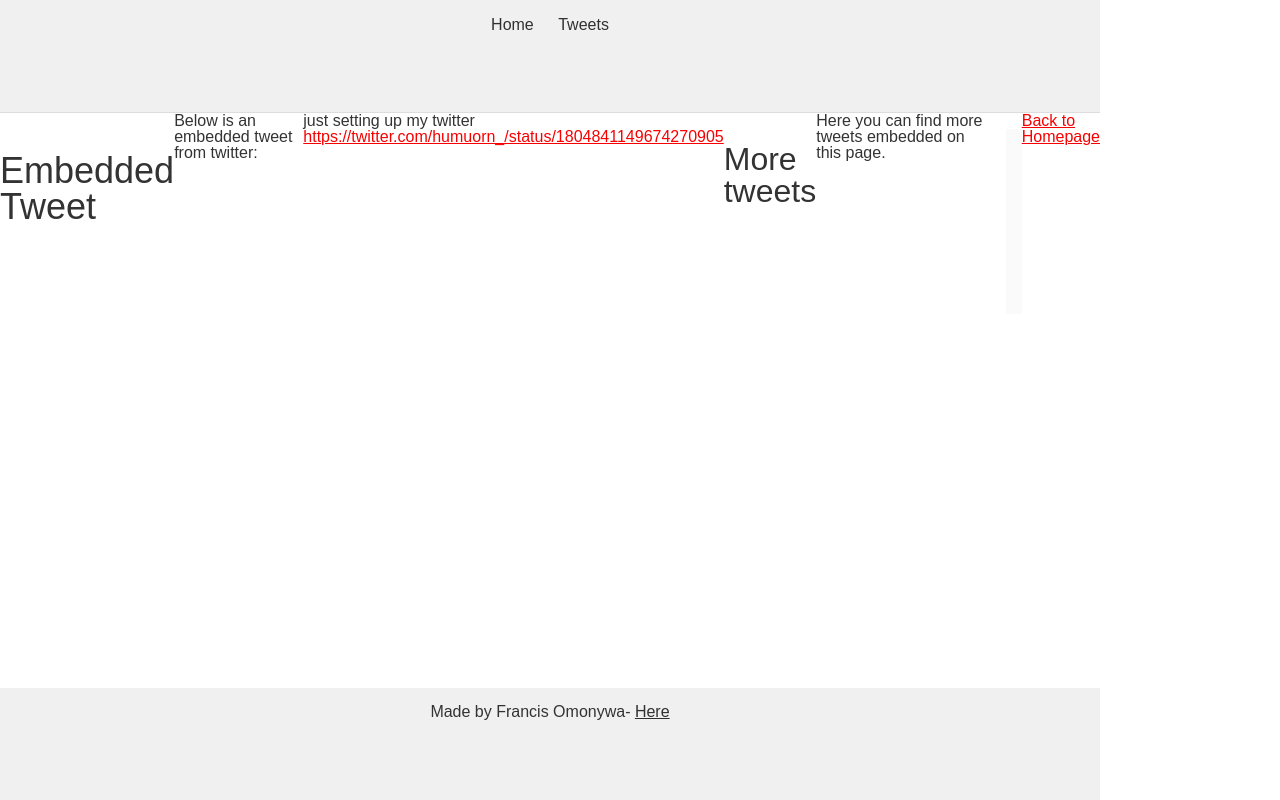
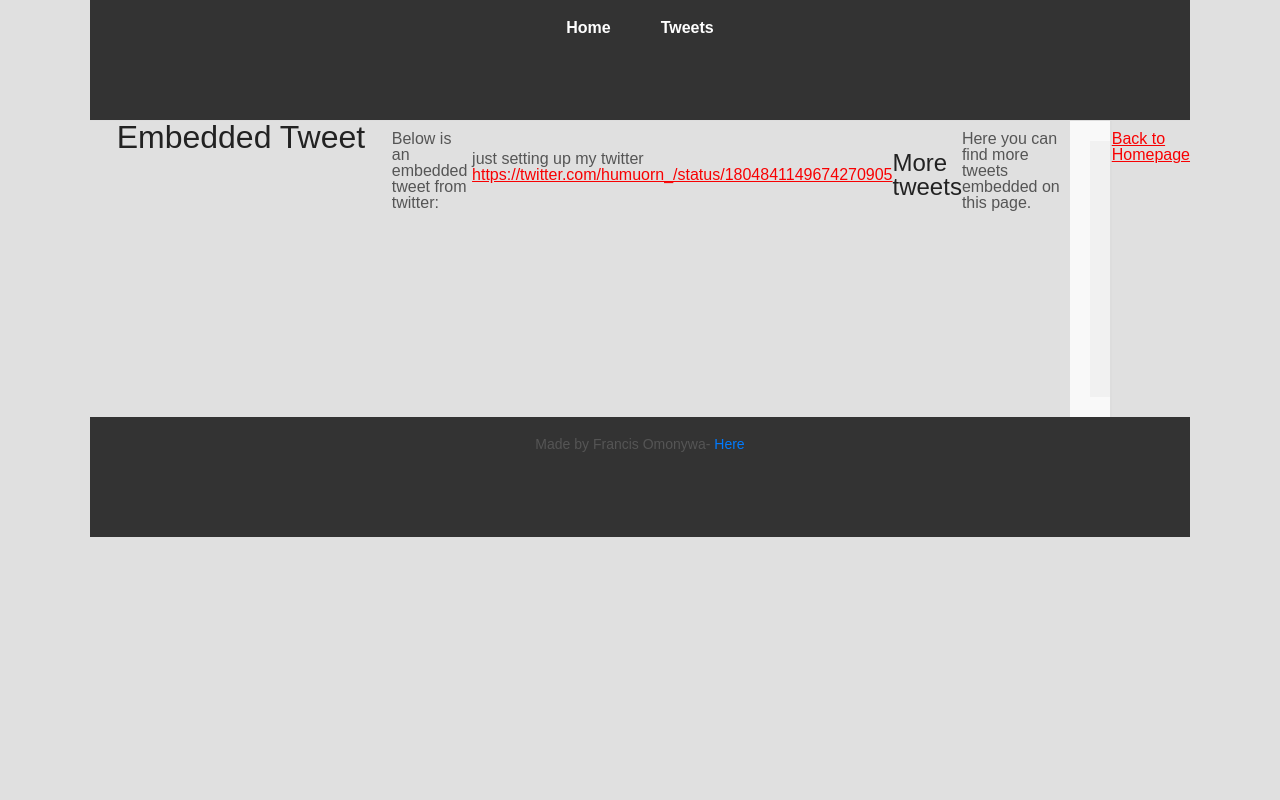
Before and after one commit to francisomonywa/alx_html_css, a plain HTML site: page tweets.html in a window 1280 px wide. Drawn offline with Linux system fonts and the light colour scheme.

Commit message:
Added colors

```diff
--- a/styles.css
+++ b/styles.css
@@ -1,14 +1,10 @@
-/* Make body a flex container with column direction */
+ /* Flexbox Layout */
 
  body {
      display: flex;
      flex-direction: column;
-    margin: 0;
-    height: 100vh;
+     font-family: Arial, sans-serif;
  }
-
-
-/* Make main a flex container with row direction */
 
  main {
      display: flex;
@@ -16,40 +12,127 @@ main {
      flex: auto;
  }
 
-
-/* Article takes 2/3 of the width */
-
  article {
      flex: 2;
      overflow-y: auto;
-    padding: 1rem;
+     padding: 20px;
+     background-color: #f9f9f9;
+     border-right: 2px solid #ddd;
  }
-
-
-/* Aside takes 1/3 of the width */
 
  aside {
      flex: 1;
      overflow-y: auto;
-    padding: 1rem;
+     padding: 20px;
+     background-color: #f1f1f1;
  }
-
-
-/* Optional styling for header and footer */
 
  header,
  footer {
-    padding: 1rem;
-    background-color: #f0f0f0;
+     padding: 20px;
+     background-color: #333;
+     color: white;
      text-align: center;
  }
 
+ header ul {
+     list-style-type: none;
+     padding: 0;
+     display: flex;
+     justify-content: center;
+ }
 
-/* Optional basic styling for the whole page */
+ header ul li {
+     margin: 0 15px;
+ }
 
-html,
+ header ul li a {
+     color: white;
+     text-decoration: none;
+     font-weight: bold;
+ }
+
+ header ul li a:hover {
+     text-decoration: underline;
+ }
+
+ .logo {
+     font-size: 24px;
+     margin-right: 20px;
+ }
+ /* Article Content Styling */
+
+ article h2 {
+     color: #333;
+ }
+
+ article p {
+     line-height: 1.6;
+ }
+
+ article a {
+     color: #007BFF;
+     text-decoration: none;
+ }
+
+ article a:hover {
+     text-decoration: underline;
+ }
+ /* Footer Styling */
+
+ footer p {
+     margin: 0;
+     font-size: 14px;
+ }
+
+ footer a {
+     color: #007BFF;
+     text-decoration: none;
+ }
+
+ footer a:hover {
+     text-decoration: underline;
+ }
+ /* Additional Styles */
+
  body {
-    font-family: Arial, sans-serif;
-    background-color: #ffffff;
-    color: #333333;
+     background-color: #e0e0e0;
  }
+
+ h1 {
+     font-size: 2em;
+     color: #222;
+ }
+
+ h2 {
+     font-size: 1.5em;
+     color: #222;
+ }
+ /* Placeholder to add comment thread later */
+
+ aside p {
+     color: #777;
+ }
+ /* Customizations */
+
+ p {
+     font-size: 1em;
+     color: #555;
+ }
+ /* Flexbox for main content */
+
+ main h1 {
+     width: 100%;
+     text-align: center;
+     margin-top: 0;
+ }
+
+ blockquote.twitter-tweet {
+     margin: 20px auto;
+     max-width: 550px;
+ }
+ /* Style for Embedded Tweet Section */
+
+ main p {
+     margin: 10px 0;
+ }
```
Lines whose indentation alone changed are shown as unchanged.
